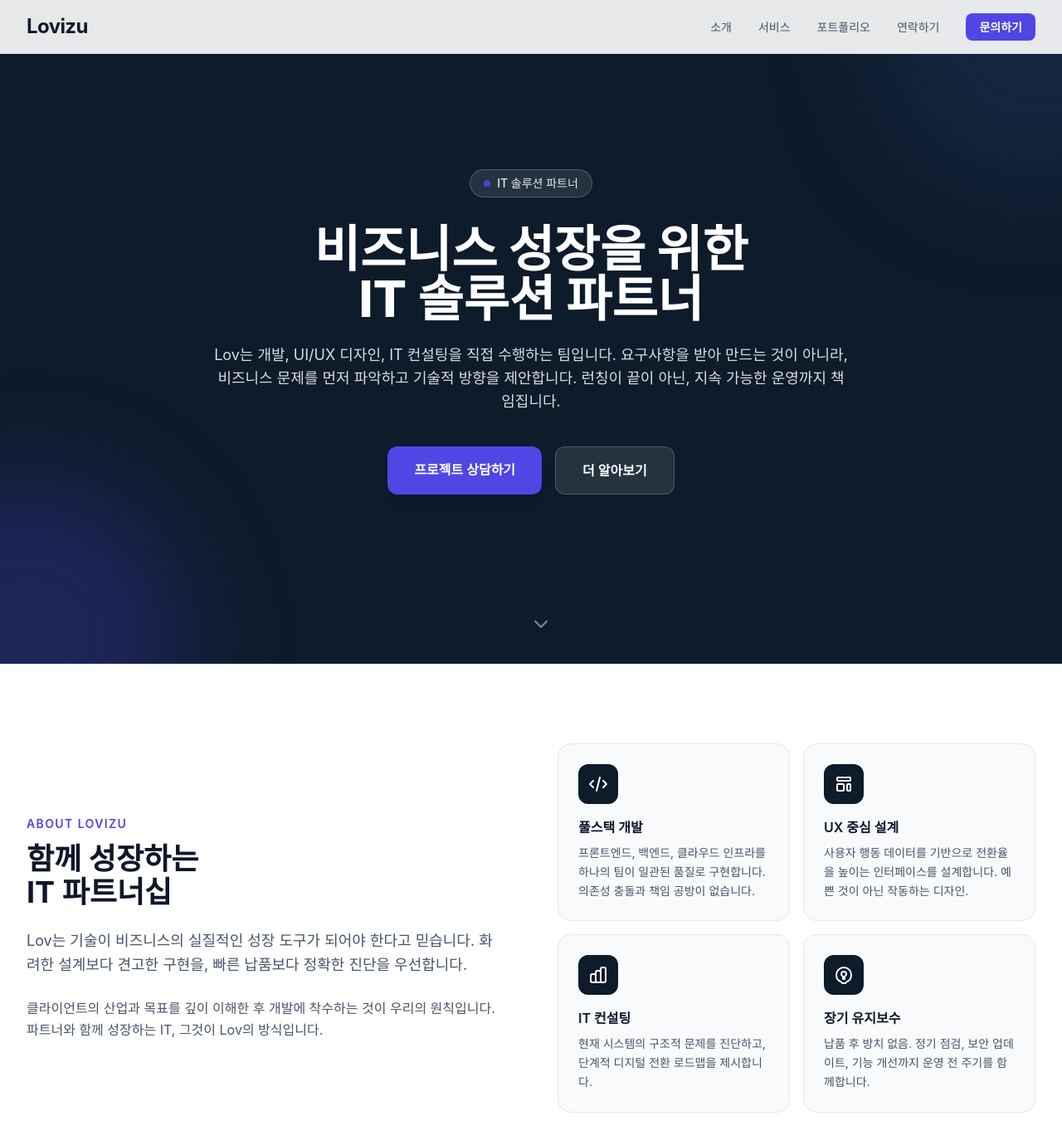
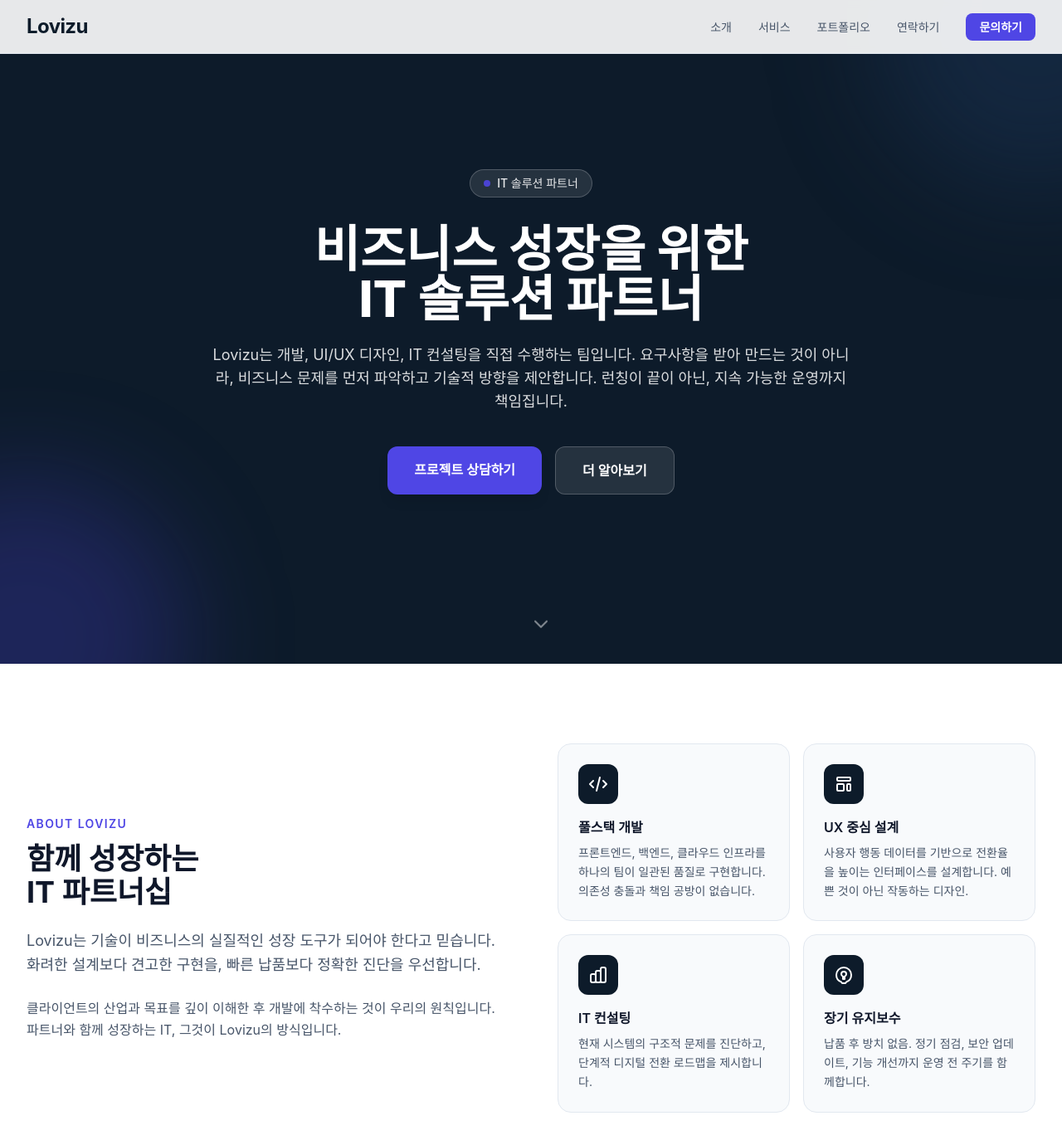
Before and after one commit to yousung/homepage, a Next.js app in the folder apps/web/: page / in a window 1280 px wide. Shown: the top 1380 px of the page at 83% size. Built offline with nearby package versions, Linux system fonts and the light colour scheme; a web font is replaced by a local one.

Commit message:
Normalize homepage branding and contact email default

```diff
--- a/apps/web/components/About.tsx
+++ b/apps/web/components/About.tsx
@@ -55,12 +55,12 @@ export default function About() {
             IT 파트너십
           </h2>
           <p className="mb-6 text-lg leading-relaxed text-brand-text-muted">
-            Lov는 기술이 비즈니스의 실질적인 성장 도구가 되어야 한다고 믿습니다. 화려한 설계보다
+            Lovizu는 기술이 비즈니스의 실질적인 성장 도구가 되어야 한다고 믿습니다. 화려한 설계보다
             견고한 구현을, 빠른 납품보다 정확한 진단을 우선합니다.
           </p>
           <p className="leading-relaxed text-brand-text-muted">
             클라이언트의 산업과 목표를 깊이 이해한 후 개발에 착수하는 것이 우리의 원칙입니다.
-            파트너와 함께 성장하는 IT, 그것이 Lov의 방식입니다.
+            파트너와 함께 성장하는 IT, 그것이 Lovizu의 방식입니다.
           </p>
         </div>
 
--- a/apps/web/components/Hero.tsx
+++ b/apps/web/components/Hero.tsx
@@ -22,7 +22,7 @@ export default function Hero() {
         </h1>
 
         <p className="mx-auto mb-10 max-w-3xl text-base leading-relaxed text-white/85 sm:text-lg">
-          Lov는 개발, UI/UX 디자인, IT 컨설팅을 직접 수행하는 팀입니다.
+          Lovizu는 개발, UI/UX 디자인, IT 컨설팅을 직접 수행하는 팀입니다.
           요구사항을 받아 만드는 것이 아니라, 비즈니스 문제를 먼저 파악하고 기술적 방향을
           제안합니다. 런칭이 끝이 아닌, 지속 가능한 운영까지 책임집니다.
         </p>
--- a/apps/web/lib/contactEmail.ts
+++ b/apps/web/lib/contactEmail.ts
@@ -1,4 +1,4 @@
-const CONTACT_EMAIL = process.env.NEXT_PUBLIC_CONTACT_EMAIL || 'master@lovizu.com';
+const CONTACT_EMAIL = process.env.NEXT_PUBLIC_CONTACT_EMAIL || 'help@lovizu.com';
 
 export function getContactEmail(): string {
   return CONTACT_EMAIL;
```
Also changed, not shown: 2 other files (tests, documents, lock files or other folders).
